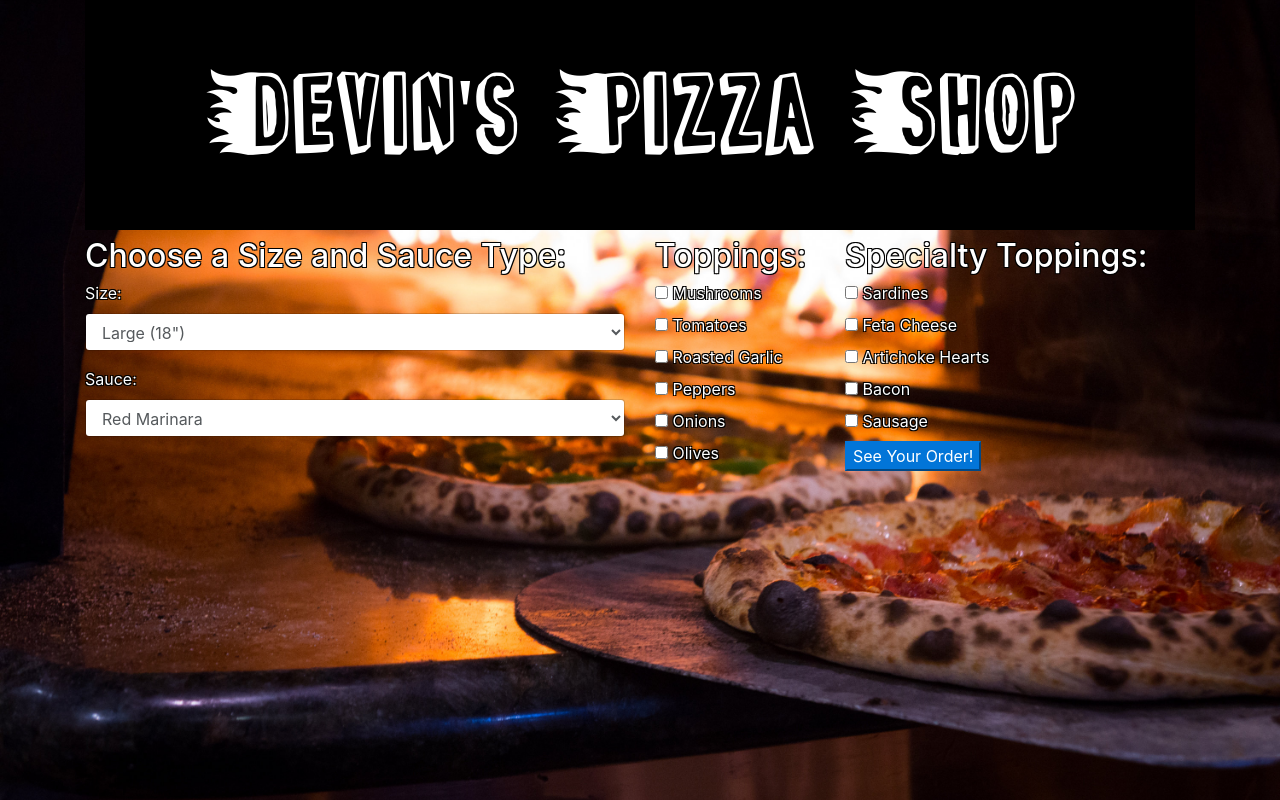
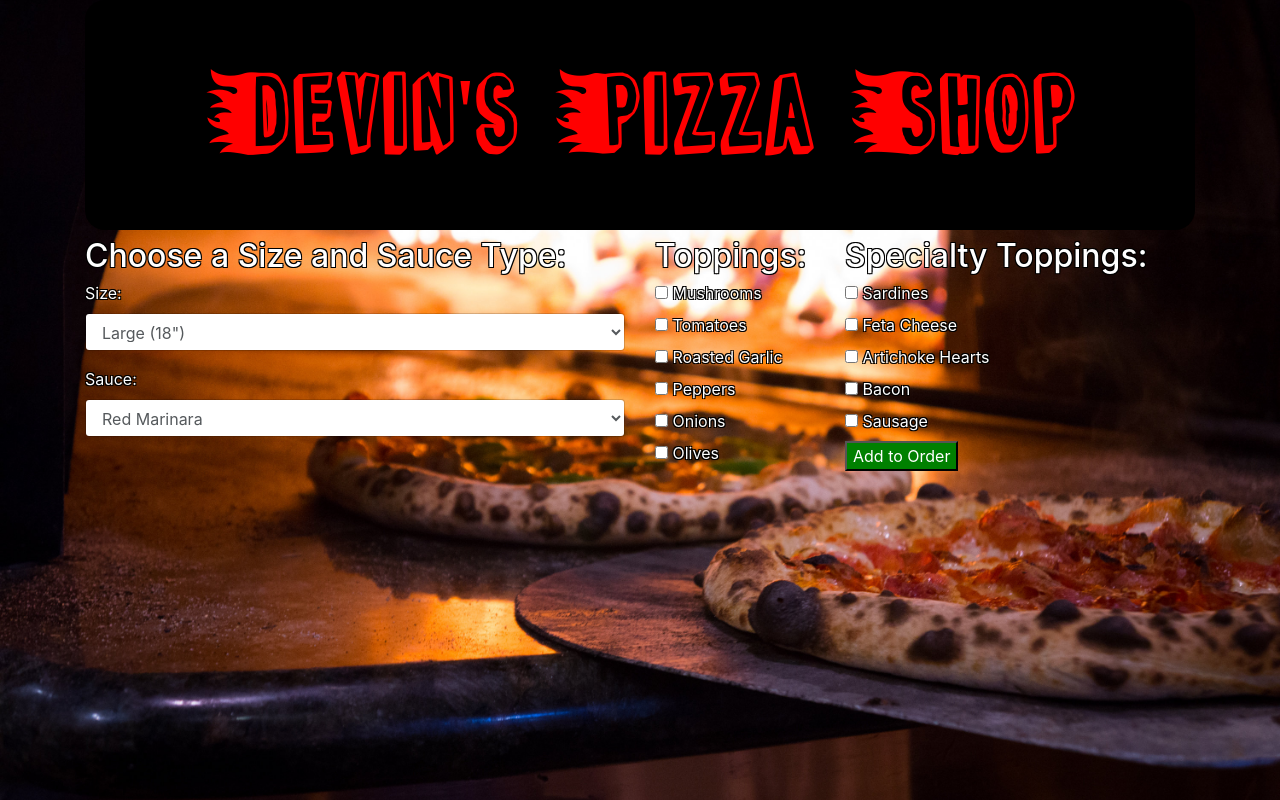
Before and after one commit to devinludwig/Pizza-Shop, a plain HTML site: page index.html in a window 1280 px wide. Drawn offline with Linux system fonts and the light colour scheme.

Commit message:
change button color, header text color; update README

```diff
--- a/css/styles.css
+++ b/css/styles.css
@@ -9,12 +9,13 @@ body {
 
 h1 {
   padding: 60px;
-  color: white;
+  color: red;
   font-style: bolder;
   font-family: "Pizza";
   font-size: 100px;
   text-align: center;
   background-color: black;
+  border-radius: 20px;
 }
 
 h2 , label , li {
@@ -48,4 +49,10 @@ img {
 
 ul {
   background-color: black;
+  border-radius: 10px;
 }
+
+button {
+  background-color: green;
+  color: white;
+}
--- a/index.html
+++ b/index.html
@@ -65,7 +65,7 @@
             <div class="checkbox">
               <label><input type="checkbox" value="sausage" name="specialty"> Sausage</label>
             </div>
-            <button class="btn-primary" type="submit" id="receipt">See Your Order!</button>
+            <button type="submit" id="receipt">Add to Order</button>
           </div>
         </form>
       </div>
```
Also changed, not shown: 1 other file.
